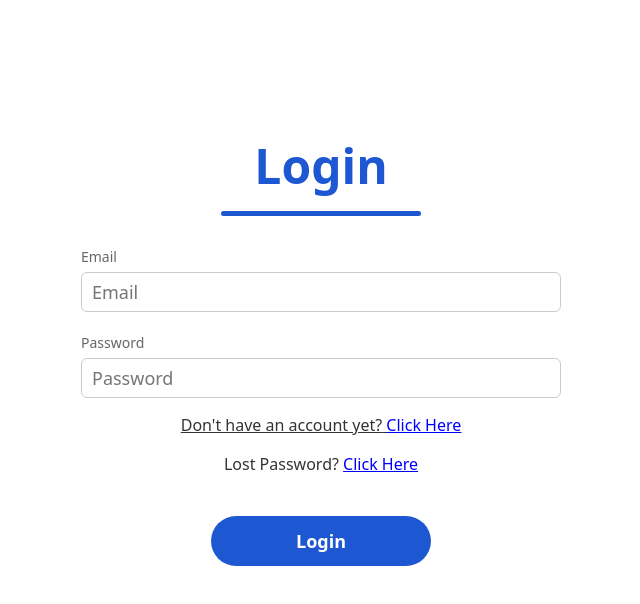
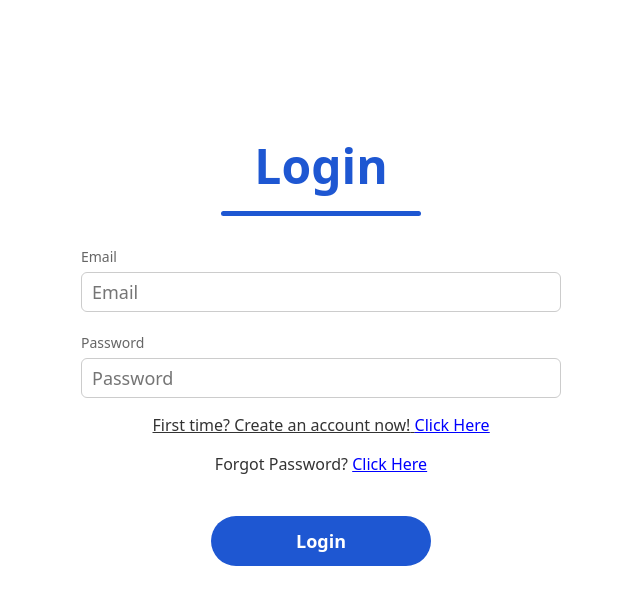
Before and after one commit to Will-Gle/glework, a React (Vite) app: page /login in a window 1280 px wide. Shown: the top 604 px of the page, without its empty margins (319-959 px from the left). Built offline with nearby package versions, Linux system fonts and the light colour scheme.

Commit message:
Change Navigation text in Login

```diff
--- a/src/components/LoginSignupPassword/Login.tsx
+++ b/src/components/LoginSignupPassword/Login.tsx
@@ -102,7 +102,7 @@ const Login: React.FC = () => {
       {/* Link to Sign Up page */}
 
       <div className="toggle-action">
-        Don't have an account yet?{" "}
+        First time? Create an account now!{" "}
         <span
           onClick={() => navigate("/signup")} // Redirect to Sign Up page
           style={{
@@ -117,7 +117,7 @@ const Login: React.FC = () => {
 
       {/* Link to Lost Password page */}
       <div className="forgot-password">
-        Lost Password?{" "}
+        Forgot Password?{" "}
         <span
           onClick={() => navigate("/lost-password")} // Redirect to Lost Password page
           style={{
```
